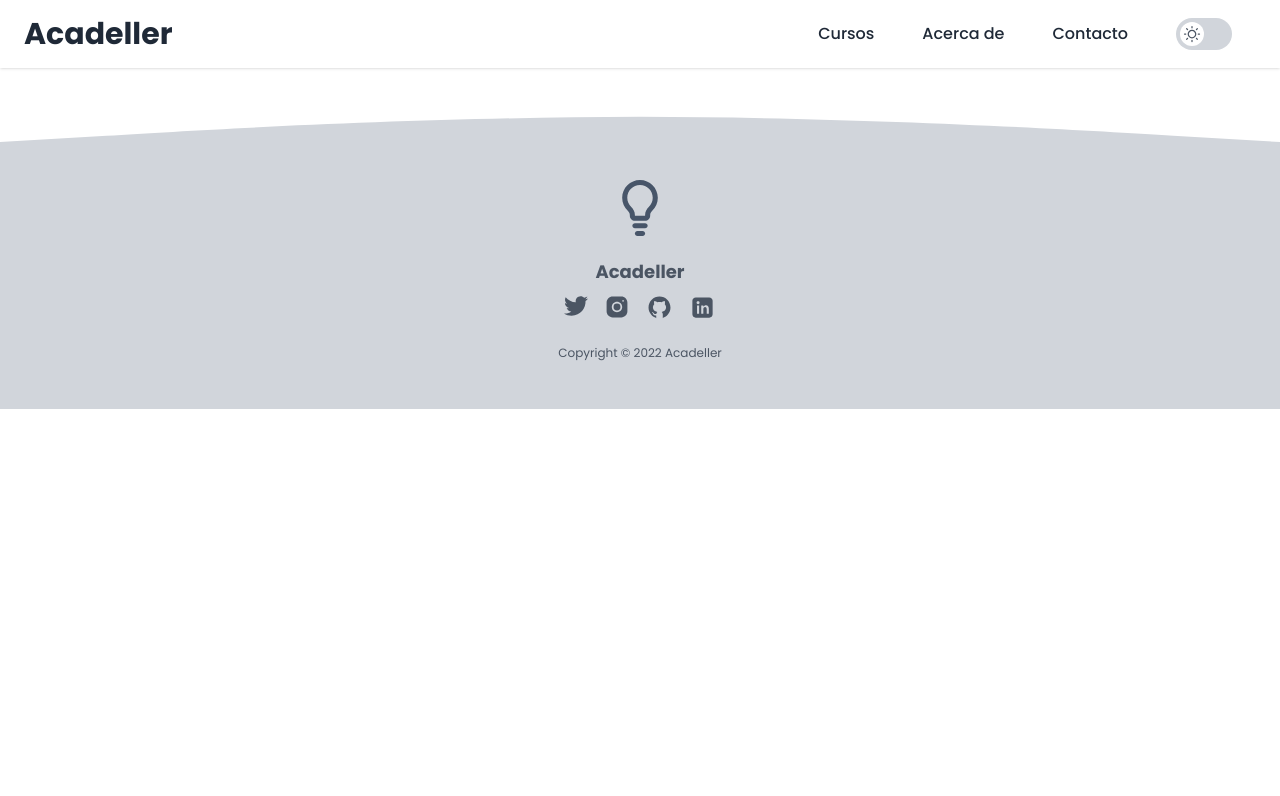
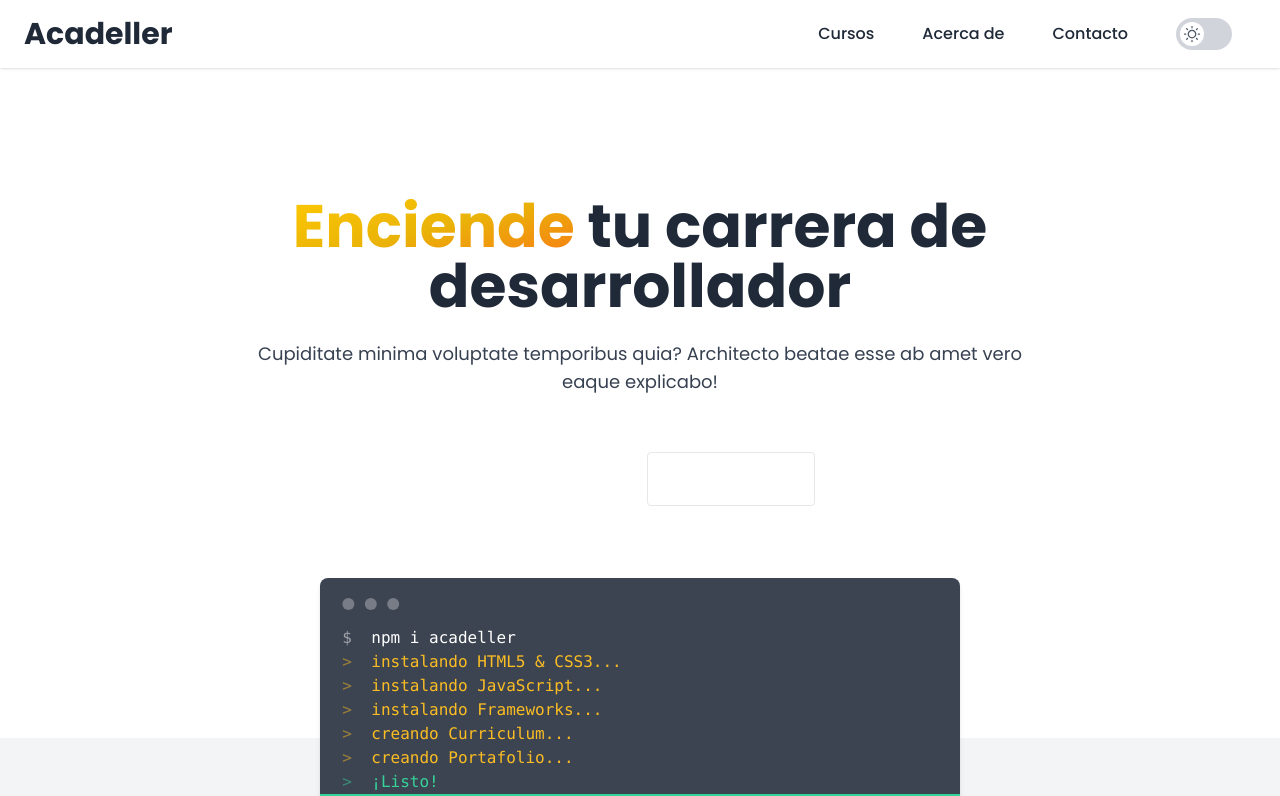
Before and after one commit to Acadeller/Acadeller, a Vue app: page / in a window 1280 px wide. Shown: the top 796 px of the page. Built offline with nearby package versions, Linux system fonts and the light colour scheme.

Commit message:
Create HeroSection

```diff
--- a/src/router/index.js
+++ b/src/router/index.js
@@ -1,5 +1,5 @@
 import { createRouter, createWebHistory } from "vue-router"
-import HomeView from "~/views/HomeView"
+import HomeView from "~/views/home/HomeView"
 import AboutView from "~/views/AboutView"
 import ContactView from "~/views/ContactView"
 import CoursesView from "~/views/CoursesView"
--- a/src/views/HomeView.vue
+++ /dev/null
@@ -1,9 +0,0 @@
-<template>
-    <h1>Home</h1>
-</template>
-
-<script>
-export default {
-
-}
-</script>
--- /dev/null
+++ b/src/views/home/HeroSection.vue
@@ -0,0 +1,38 @@
+<template>
+    <section class="bg-gray-100 dark:bg-gray-800">
+		<div class="bg-white dark:bg-midnight">
+			<div class="container flex flex-col items-center px-4 py-16 pb-36 mx-auto text-center lg:pb-56 md:py-32 md:px-10 lg:px-32 dark:text-gray-900">
+				<h1 class="text-5xl font-bold leading-none sm:text-6xl xl:max-w-3xl text-gray-800 dark:text-white">
+                    <span class="cursor-default text-transparent bg-gradient-to-br bg-clip-text from-acadeller via-yellow-500 to-orange-500 dark:from-yellow-300 dark:via-yellow-500 dark:to-orange-500 hover:animate-pulse">
+                        Enciende
+                    </span>
+                    tu carrera de desarrollador
+                </h1>
+				<p class="mt-6 mb-8 text-lg sm:mb-12 xl:max-w-3xl text-gray-700 dark:text-gray-200">Cupiditate minima voluptate temporibus quia? Architecto beatae esse ab amet vero eaque explicabo!</p>
+				<div class="flex flex-wrap justify-center">
+					<button type="button" class="px-8 py-3 m-2 text-lg font-semibold rounded dark:bg-gray-800 dark:text-gray-50">Get started</button>
+					<button type="button" class="px-8 py-3 m-2 text-lg border rounded dark:border-gray-700 dark:text-gray-900">Learn more</button>
+				</div>
+			</div>
+		</div>
+
+        <div class="pb-12">
+            <div class="mockup-code w-5/6 lg:w-3/6 mx-auto mb-12 -mt-20 rounded-lg shadow-md lg:-mt-40">
+                <pre data-prefix="$"><code>npm i acadeller</code></pre>
+                <pre data-prefix=">" class="text-warning"><code>instalando HTML5 & CSS3...</code></pre>
+                <pre data-prefix=">" class="text-warning"><code>instalando JavaScript...</code></pre>
+                <pre data-prefix=">" class="text-warning"><code>instalando Frameworks...</code></pre>
+                <pre data-prefix=">" class="text-warning"><code>creando Curriculum...</code></pre>
+                <pre data-prefix=">" class="text-warning"><code>creando Portafolio...</code></pre>
+                <pre data-prefix=">" class="text-success"><code>¡Listo!</code></pre>
+                <pre data-prefix=">" class="bg-success text-warning-content"><code>¡Ya eres desarrollador!</code></pre>
+            </div>
+        </div>
+	</section>
+</template>
+
+<script>
+export default {
+
+}
+</script>
--- /dev/null
+++ b/src/views/home/HomeView.vue
@@ -0,0 +1,22 @@
+<template>
+    <Hero />
+    <FeaturedCourse />
+    <Features />
+    <Testimonials />
+</template>
+
+<script>
+import Hero from "~/views/home/HeroSection"
+import FeaturedCourse from "~/views/home/FeaturedCourseSection"
+import Features from "~/views/home/FeaturesSection"
+import Testimonials from "~/views/home/TestimonialsSection"
+
+export default {
+    components: {
+        Hero,
+        Features,
+        FeaturedCourse,
+        Testimonials
+    }
+}
+</script>
```
